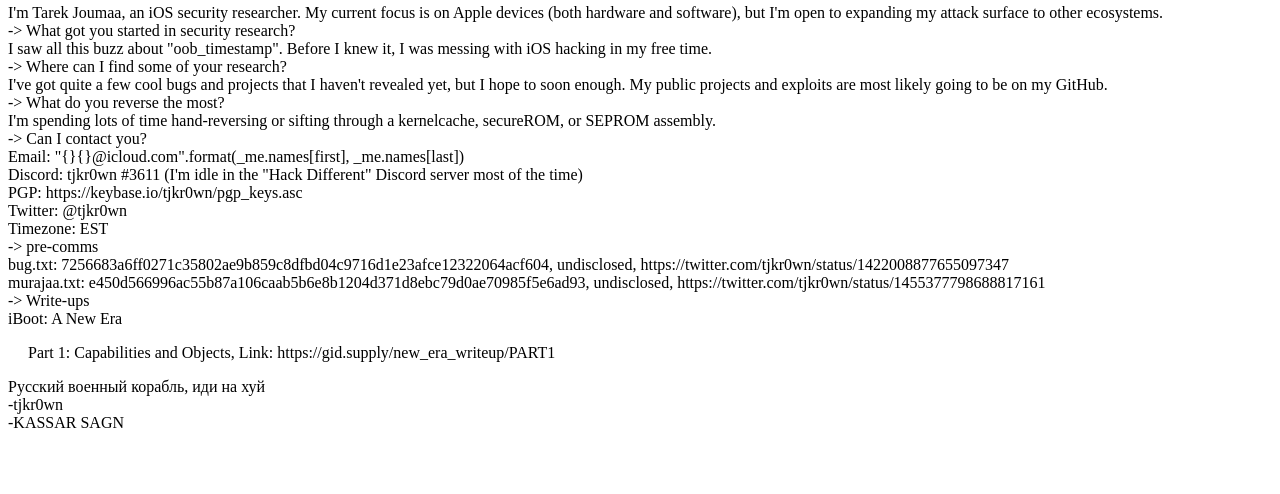
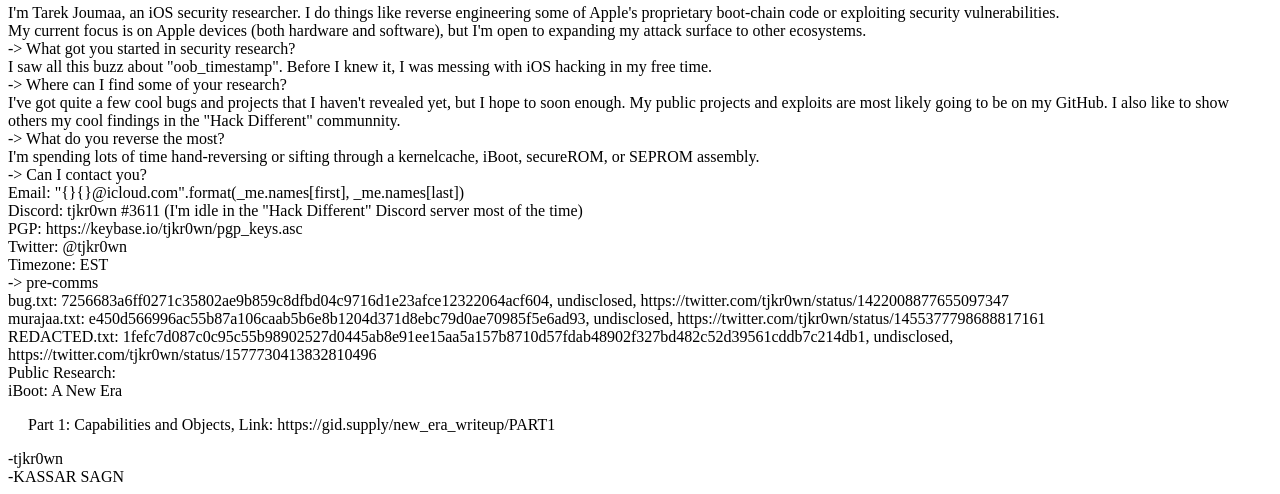
Before and after one commit to tjkr0wn/tjkr0wn.github.io, a plain HTML site: page index.html in a window 1280 px wide. Shown: the part 355-849 px from the top of the page. Before the commit the page ends 800 px from the top, so only its background shows below. Drawn offline with Linux system fonts and the light colour scheme.

Commit message:
Update index.html

```diff
--- a/index.html
+++ b/index.html
@@ -7,7 +7,9 @@
 
 <div>-> whoami</div>
 
-<div>I'm Tarek Joumaa, an iOS security researcher. My current focus is on Apple devices (both hardware and software), but I'm open to expanding my attack surface
+<div>I'm Tarek Joumaa, an iOS security researcher. I do things like reverse engineering some of Apple's proprietary boot-chain code or exploiting security vulnerabilities.</div>
+
+<div>My current focus is on Apple devices (both hardware and software), but I'm open to expanding my attack surface
   to other ecosystems.</div>
 
 <div>-> What got you started in security research?</div>
@@ -17,11 +19,11 @@
 <div>-> Where can I find some of your research?</div>
 
 <div>I've got quite a few cool bugs and projects that I haven't revealed yet, but I hope to soon enough.
-My public projects and exploits are most likely going to be on my GitHub.</div>
+My public projects and exploits are most likely going to be on my GitHub. I also like to show others my cool findings in the "Hack Different" communnity.</div>
 
 <div>-> What do you reverse the most?</div>
 
-<div>I'm spending lots of time hand-reversing or sifting through a kernelcache, secureROM, or SEPROM assembly.</div>
+<div>I'm spending lots of time hand-reversing or sifting through a kernelcache, iBoot, secureROM, or SEPROM assembly.</div>
 
 <div>-> Can I contact you?</div>
 
@@ -35,14 +37,12 @@
 <div>-> pre-comms</div>
 <div>bug.txt: 7256683a6ff0271c35802ae9b859c8dfbd04c9716d1e23afce12322064acf604, undisclosed, https://twitter.com/tjkr0wn/status/1422008877655097347</div>
 <div>murajaa.txt: e450d566996ac55b87a106caab5b6e8b1204d371d8ebc79d0ae70985f5e6ad93, undisclosed, https://twitter.com/tjkr0wn/status/1455377798688817161</div>
+<div>REDACTED.txt: 1fefc7d087c0c95c55b98902527d0445ab8e91ee15aa5a157b8710d57fdab48902f327bd482c52d39561cddb7c214db1, undisclosed, https://twitter.com/tjkr0wn/status/1577730413832810496</div>
 
-
-<div>-> Write-ups</div>
+<div>Public Research:</div>
 <div>iBoot: A New Era</div>
 <p> &emsp; Part 1: Capabilities and Objects, Link: https://gid.supply/new_era_writeup/PART1</p>
 
 
-<div>Русский военный корабль, иди на хуй</div>
-
 <div>-tjkr0wn</div>
 <div>-KASSAR SAGN</div>
```
